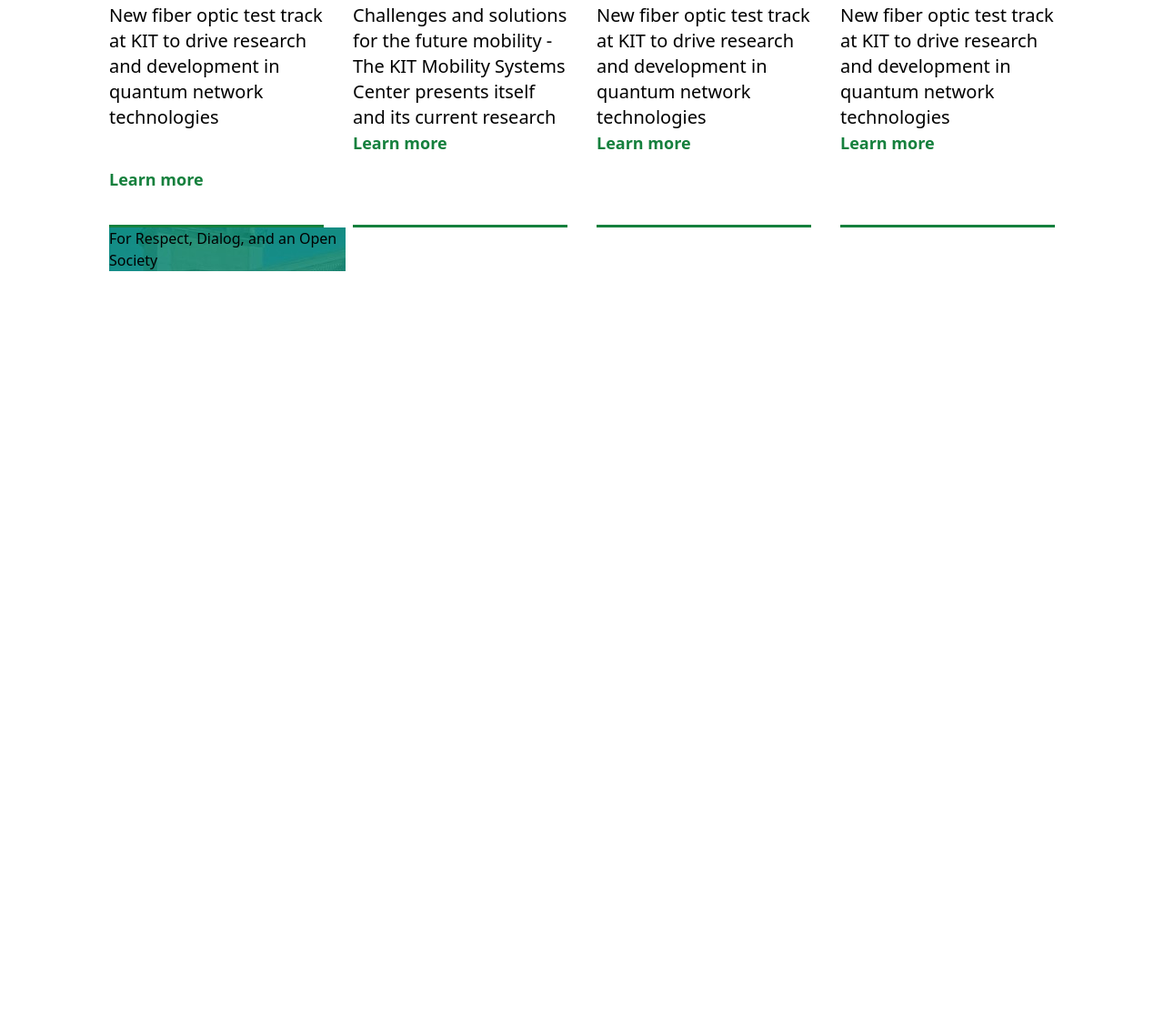
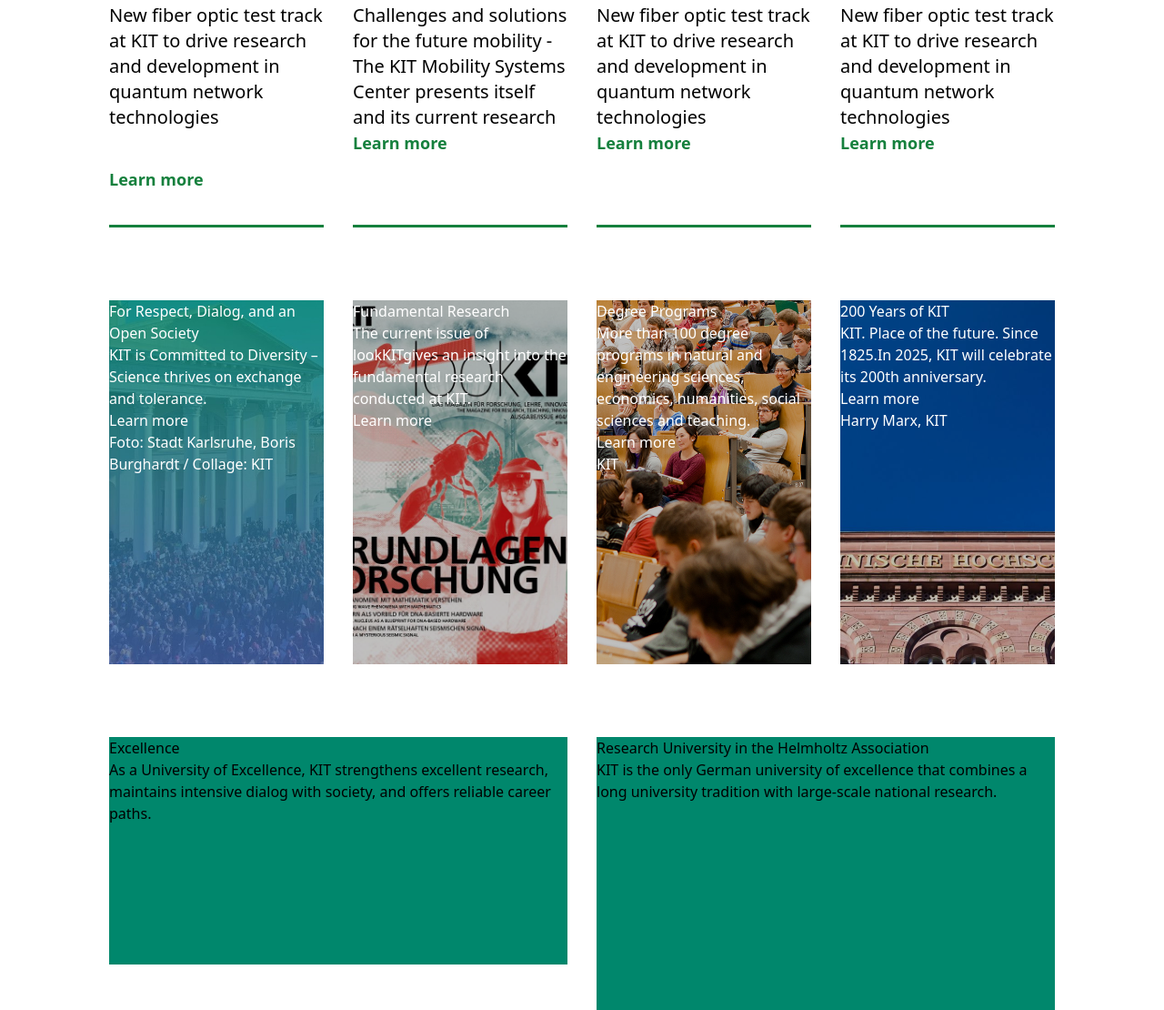
Before and after one commit to andre-49/KIT-clone, a website built with Vite: page index.html in a window 1280 px wide. Shown: the part 466-1576 px from the top of the page at 91% size. Before the commit the page ends 800 px from the top, so only its background shows below. Built offline with nearby package versions, Linux system fonts and the light colour scheme; a web font is replaced by a local one.

Commit message:
more content

```diff
--- a/index.html
+++ b/index.html
@@ -36,13 +36,13 @@
             </div>
          </div>
       </header>
-      <main>
+      <main class="px-[120px]">
 
           <!-- News section -->
 
           <!-- I have to fix the bottom border to be part of the anchor or right after and still maintain the height of the items -->
 
-          <div class="px-[120px]">
+          <div>
               <h1 class="font-bold border-b-4 mb-0 border-green-700 border-solid inline-block pb-2">News</h1>
               <br>
               <div class="text-green-700 py-4 text-xl font-bold">
@@ -100,12 +100,58 @@
              </div>
           </div>
           <!-- Section after news -->
-          <div class="px-[120px] grid grid-cols-4">
-              <div class="bg-[url(/imgs/news-5.jpeg)]">
-                  <div>
+          <div class="my-[80px]  grid grid-cols-4 gap-8">
+              <div class="relative h-[400px]">
+                      <img class="h-full w-full object-cover brightness-80" src="./imgs/news-5.jpeg" alt="bg">
+                  <div class="absolute top-0 left-0 text-white">
                       <h1>For Respect, Dialog, and an Open Society</h1>
+                      <p>KIT is Committed to Diversity – Science thrives on exchange and tolerance.</p>
+                      <button>Learn more</button>
+                      <p><span class="nf nf-fa-copyright"></span>Foto: Stadt Karlsruhe, Boris Burghardt / Collage: KIT</p>
                   </div>
               </div>
+              <div class="relative h-[400px]">
+                      <img class="object-cover w-full h-full brightness-75" src="./imgs/news-6.jpeg" alt="bg">
+                  <div class="absolute top-0 left-0 text-white">
+                      <h1>Fundamental Research</h1>
+                      <p>The current issue of lookKITgives an insight into the fundamental research conducted at KIT.</p>
+                      <button>Learn more</button>
+                  </div>
+              </div>
+              <div class="relative h-[400px]">
+                      <img class="w-full h-full object-cover brightness-75" src="./imgs/news-7.jpeg" alt="bg">
+                  <div class="absolute top-0 left-0 text-white">
+                      <h1>Degree Programs</h1>
+                      <p>
+                      More than 100 degree programs in natural and engineering sciences, economics, humanities, social sciences and teaching.
+                      </p>
+                      <button>Learn more</button>
+                      <p><span class="nf nf-fa-copyright"></span>KIT</p>
+                  </div>
+              </div>
+              <div class="relative h-[400px]">
+                      <img class="w-full h-full object-cover brightness-75" src="./imgs/news-8.jpeg" alt="bg">
+                  <div class="absolute top-0 left-0 text-white">
+                      <h1>200 Years of KIT</h1>
+                      <p>KIT. Place of the future. Since 1825.In 2025, KIT will celebrate its 200th anniversary.</p>
+                      <button>Learn more</button>
+                      <p><span class="nf nf-fa-copyright"></span>Harry Marx, KIT</p>
+                  </div>
+              </div>
+          </div>
+          <div class="grid grid-cols-2 gap-8"> <!-- Section before events section -->
+              <div class="bg-[#00876c] h-[250px]">
+                  <h3>Excellence</h3>
+                  <p>As a University of Excellence, KIT strengthens excellent research,
+                  maintains intensive dialog with society, and offers reliable career paths.</p>
+              </div>
+              <div class="bg-[#00876c] h-[300px]">
+                  <h3>Research University in the Helmholtz Association</h3>
+                  <p>KIT is the only German university of excellence that combines a long
+                  university tradition with large-scale national research.</p>
+              </div>
+
+
           </div>
 
       </main>
```
Also changed, not shown: src/style.css.
